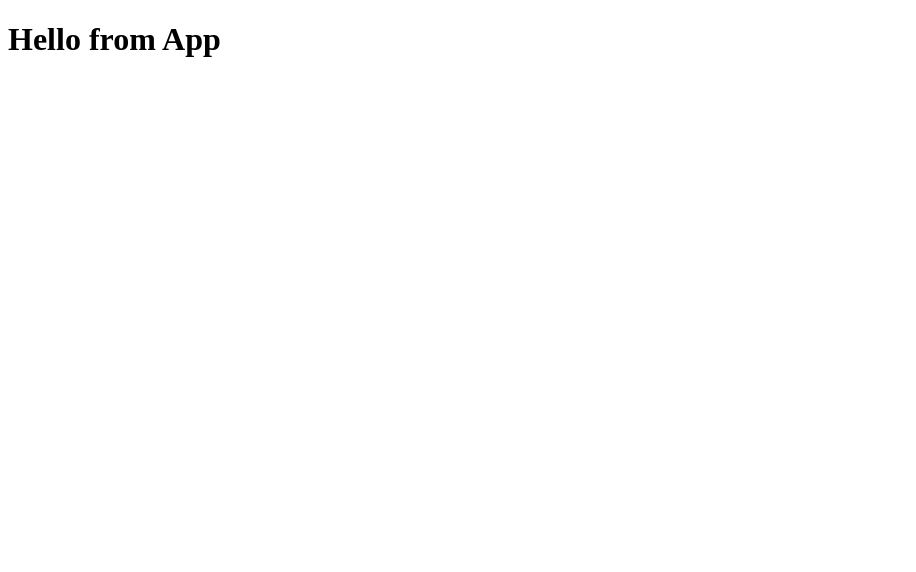
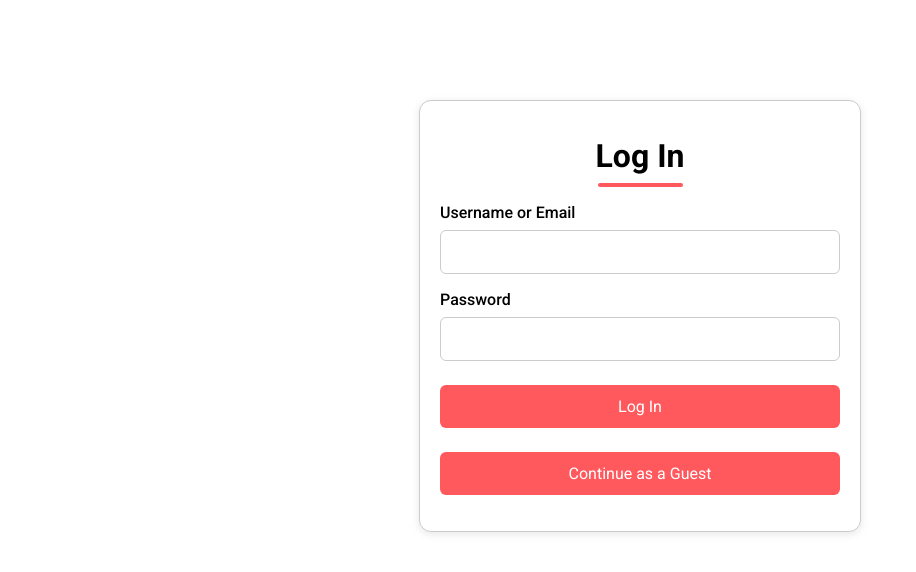
Before and after one commit to jaacobbbb20/api-project, a React (Vite) app in the folder frontend/: page /login in a window 1280 px wide. Shown: the top 572 px of the page, without its empty margins (0-916 px from the left). Built offline with nearby package versions, Linux system fonts and the light colour scheme; no server answers.

Commit message:
Added Log In component

```diff
--- a/frontend/src/App.jsx
+++ b/frontend/src/App.jsx
@@ -1,5 +1,19 @@
+import { createBrowserRouter, RouterProvider } from "react-router-dom";
+import LoginFormPage from "./components/LoginFormPage/LoginFormPage";
+
+const router = createBrowserRouter([
+  {
+    path: '/',
+    element: <h1>Welcome!</h1>
+  },
+  {
+    path: '/login',
+    element: <LoginFormPage />
+  }
+]);
+
 function App() {
-  return <h1> Hello from App </h1>;
+  return <RouterProvider router={router} />;
 }
 
 export default App;
--- /dev/null
+++ b/frontend/src/components/LoginFormPage/LoginForm.css
@@ -0,0 +1,92 @@
+/* Font Import */
+
+@import url('https://fonts.googleapis.com/css2?family=Roboto:ital,wght@0,100..900;1,100..900&display=swap');
+
+.container {
+  max-width: 400px;
+  margin: 100px auto;
+  padding: 20px ;
+  border: 1px solid #ccc;
+  border-radius: 12px;
+	box-shadow: 0 2px 8px rgba(0,0,0,0.1);
+	background-color: white;
+}
+
+/* Styles for the Header */
+
+.header {
+	text-align: center;
+	margin: 1rem;
+}
+
+.text {
+	font-family: "Roboto", sans-serif ;
+	font-size: 2rem;
+	font-weight: bold;
+}
+
+.underline {
+	width: 85px;
+	height: 4px;
+	background-color: #ff595e;
+	margin: 0.5rem auto;
+	border-radius: 2px;
+}
+
+/* Styles for the input fields */
+
+.inputs {
+	display: flex;
+	flex-direction: column;
+	gap: 1rem;
+}
+
+.input label {
+	font-family: "Roboto", sans-serif ;
+	font-weight: 500;
+	display: flex;
+	flex-direction: column;
+	gap: 0.5rem;
+}
+
+input {
+	padding: .75rem;
+	border: 1px solid #ccc;
+	border-radius: 6px;
+	font-size: 1rem;
+}
+
+/* Styles for the button(s) */
+button[type=submit] {
+	font-family: "Roboto", sans-serif ;
+	margin-top: 1.5rem;
+	width: 100%;
+	padding: 0.75rem;
+	background-color: #ff595e;
+	color: white;
+	border: 9px;
+	border-radius: 6px;
+	font-size: 1rem;
+	cursor: pointer;
+}
+
+button[type=demouser] {
+	font-family: "Roboto", sans-serif ;
+	margin-top: 1.5rem;
+	margin-bottom: 1rem;
+	width: 100%;
+	padding: 0.75rem;
+	background-color: #ff595e;
+	color: white;
+	border: 9px;
+	border-radius: 6px;
+	font-size: 1rem;
+	cursor: pointer;
+}
+
+/* Styling for the error messages */
+.error {
+	color: red;
+	font-size: 0.9rem;
+	margin-top: 0.5rem;
+}
--- a/frontend/src/components/LoginFormPage/LoginFormPage.jsx
+++ b/frontend/src/components/LoginFormPage/LoginFormPage.jsx
@@ -1,7 +1,83 @@
-import React from "react";
+import { useState } from "react";
+import * as sessionActions from '../../store/session';
+import { useDispatch, useSelector } from "react-redux";
+import { Navigate } from 'react-router-dom';
+import './LoginForm.css';
 
 const LoginFormPage = () => {
+	const dispatch = useDispatch();
+	const sessionUser = useSelector(state => state.session.user);
+	const [credential, setCredential] = useState('');
+	const [password, setPassword] = useState('');
+	const [errors, setErrors] = useState({});
 
-}
+	if (sessionUser) return <Navigate to='/' replace={true} />;
+
+	const handleSubmit = (e) => {
+		e.preventDefault();
+		setErrors({});
+		return dispatch(sessionActions.login({ credential, password })).catch(
+			async (res) => {
+				const data = await res.json();
+				if (data?.errors) setErrors(data.errors);
+			}
+		);
+	};
+
+	const isDisabled = credential.length < 4 || password.length < 6;
+
+	return (
+		<div className='container'>
+			<div className='header'>
+				<div className='text'>Log In</div>
+				<div className='underline'></div>
+			</div>
+
+			<form onSubmit={handleSubmit}>
+				<div className='inputs'>
+					<div className="input">
+						<label>
+							Username or Email
+							<input
+								type="text"
+								value={credential}
+								onChange={(e) => setCredential(e.target.value)}
+								required
+							/>
+						</label>
+					</div>
+
+					<div className="input">
+						<label>
+							Password
+							<input
+								type="password"
+								value={password}
+								onChange={(e) => setPassword(e.target.value)}
+								required
+							/>
+						</label>
+					</div>
+				</div>
+
+				{errors.credential && <p className="error-message">{errors.credential}</p>}
+
+				<button type="submit" disabled={isDisabled}>Log In</button>
+
+				<button
+					type="demouser"
+					onClick={() =>
+						dispatch(sessionActions.login({
+							credential: 'Demo-lition',
+							password: 'password'
+						}))
+					}
+				>
+					Continue as a Guest
+				</button>
+			</form>
+		</div>
+	);
+};
 
 export default LoginFormPage;
```
